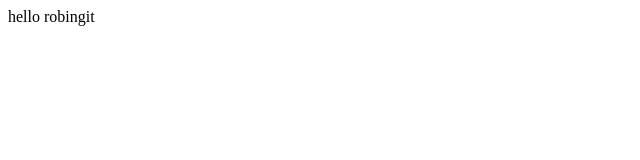
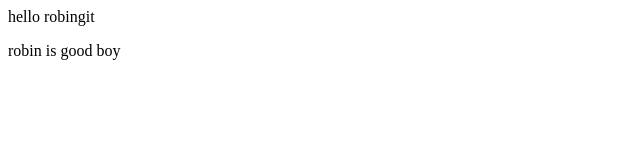
Before and after one commit to Robin-Verma2005/local-repo, a plain HTML site: page index.html in a window 1280 px wide. Shown: the whole page, without its empty margins (0-640 px from the left). Drawn offline with Linux system fonts and the light colour scheme.

Commit message:
add newv feature

```diff
--- a/index.html
+++ b/index.html
@@ -1 +1,2 @@
 <p> hello robingit</p>
+<p>robin is good boy</p>
```
